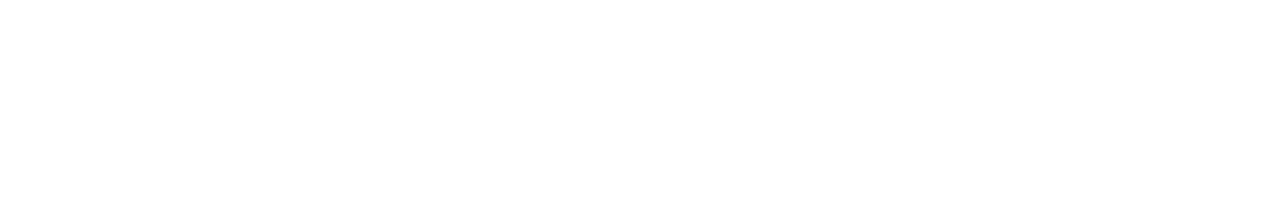
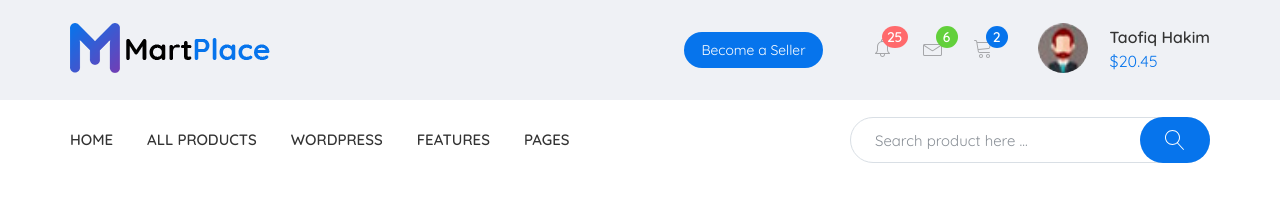
Before and after one commit to ArvardDev/martplace, a website: page app/index.html in a window 1280 px wide. Drawn offline with nearby package versions, Linux system fonts and the light colour scheme; files that its build step writes are made by us from their sources.

Commit message:
added header, added icons

```diff
--- a/app/index.html
+++ b/app/index.html
@@ -1,5 +1,6 @@
 <!DOCTYPE html>
 <html lang="ru">
+
 <head>
 	<title>New Project</title>
 
@@ -10,11 +11,80 @@
 	<link rel="stylesheet" href="css/libs.min.css">
 	<link rel="stylesheet" href="css/style.css">
 </head>
+
 <body>
+	<header class="header">
+		<div class="header__top">
+			<div class="container">
+				<div class="header__top-inner">
+					<div class="header__logo logo">
+						<a href="#">
+							<img src="images/logo.png" alt="logo">
+						</a>
+					</div>
+					<a class="header__btn" href="#">
+						Become a Seller
+					</a>
+					<div class="header__links">
+						<a class="header__alerts header__links-item" href="#">
+							<img class="header__alerts-img header__links-img" src="images/icons/alarm.svg" alt="alerts">
+							<span class="header__alerts-span header__links-span">25</span>
+						</a>
+						<a class="header__messages header__links-item" href="#">
+							<img class="header__messages-img header__links-img" src="images/icons/envelope.svg" alt="messages">
+							<span class="header__messages-span header__links-span">6</span>
+						</a>
+						<a class="header__cart header__links-item" href="#">
+							<img class="header__cart-img header__links-img" src="images/icons/cart.svg" alt="cart">
+							<span class="header__cart-span header__links-span">2</span>
+						</a>
+					</div>
+					<div class="header__profile-box">
+						<div class="header__profile-img">
+							<a href="#">
+								<img src="images/user1.jpg" alt="">
+							</a>
+						</div>
+						<div class="header__profile">
+							<a class="header__profile-name" href="#">
+								Taofiq Hakim
+							</a>
+							<a class="header__profile-cash" href="#">
+								$20.45
+							</a>
+						</div>
+					</div>
+				</div>
+			</div>
+		</div>
+		<div class="header__bottom">
+			<div class="container">
+				<div class="header__bottom-inner">
+					<nav class="header__menu">
+						<ul class="header__menu-list">
+							<li><a href="#">HOME</a></li>
+							<li><a href="#">ALL PRODUCTS</a></li>
+							<li><a href="#">WORDPRESS</a></li>
+							<li><a href="#">FEATURES</a></li>
+							<li><a href="#">PAGES</a></li>
+						</ul>
+					</nav>
+					<div class="header__search">
+						<form>
+							<input class="header__search-input" type="text" placeholder="Search product here ...">
+							<button class="header__search-btn">
+								<img src="images/icons/magnifier.svg" alt="search">
+							</button>
+						</form>
+					</div>
+				</div>
+			</div>
+		</div>
+	</header>
 
+	<script src="https://ajax.googleapis.com/ajax/libs/jquery/3.5.1/jquery.min.js"></script>
+	<script src="js/libs.min.js"></script>
+	<script src="js/main.js"></script>
+</body>
 
-<script src="https://ajax.googleapis.com/ajax/libs/jquery/3.5.1/jquery.min.js"></script>
-<script src="js/libs.min.js"></script>
-<script src="js/main.js"></script>
-</body>
 </html>
--- /dev/null
+++ b/app/scss/_fonts.scss
@@ -0,0 +1,29 @@
+@font-face {
+	font-family: 'Quicksand';
+	src: local('Quicksand Bold'), local('Quicksand-Bold'),
+		url('../fonts/Quicksand-Bold.woff2') format('woff2'),
+		url('../fonts/Quicksand-Bold.woff') format('woff');
+	font-weight: 700;
+	font-style: normal;
+	font-display: swap;
+}
+
+@font-face {
+	font-family: 'Quicksand';
+	src: local('Quicksand Medium'), local('Quicksand-Medium'),
+		url('../fonts/Quicksand-Medium.woff2') format('woff2'),
+		url('../fonts/Quicksand-Medium.woff') format('woff');
+	font-weight: 500;
+	font-style: normal;
+	font-display: swap;
+}
+
+@font-face {
+	font-family: 'Quicksand';
+	src: local('Quicksand Regular'), local('Quicksand-Regular'),
+		url('../fonts/Quicksand-Regular.woff2') format('woff2'),
+		url('../fonts/Quicksand-Regular.woff') format('woff');
+	font-weight: 400;
+	font-style: normal;
+	font-display: swap;
+}
--- /dev/null
+++ b/app/scss/_global.scss
@@ -0,0 +1,36 @@
+html {
+	box-sizing: border-box;
+}
+
+*,
+*::before,
+*::after {
+	box-sizing: inherit;
+}
+
+a{
+	display: inline-block;
+	text-decoration: none;
+}
+
+button{
+	cursor: pointer;
+}
+
+ul, li{
+	margin: 0;
+	padding: 0;
+	list-style: none;
+}
+
+body {
+	font-family: 'Quicksand';
+	font-weight: 400;
+	color: #555555;
+}
+
+.container {
+	max-width: 1170px;
+	margin: 0 auto;
+	padding: 0 15px;
+}
--- /dev/null
+++ b/app/scss/_vars.scss
@@ -0,0 +1,5 @@
+$bg: #eff1f5;
+$btn: #0674ec;
+$main: #555555;
+$darkmain: #333333;
+$greyborder: #ececec;
--- a/app/scss/style.scss
+++ b/app/scss/style.scss
@@ -1,16 +1,199 @@
-html {
-	box-sizing: border-box;
+@import 'global';
+@import 'vars';
+@import 'fonts';
+
+// header start
+
+.header {
+	&__top {
+		background-color: $bg;
+
+	}
+
+	&__top-inner {
+		display: flex;
+		justify-content: space-between;
+		align-items: center;
+		min-height: 100px;
+	}
+
+	&__btn {
+		font-size: 14px;
+		line-height: 18px;
+		color: #ffffff;
+		background-color: $btn;
+		border-radius: 20px;
+		padding: 9px 17px;
+		margin-left: auto;
+		margin-right: 50px;
+
+		&:hover {
+			background-color: #ffffff;
+			color: $btn;
+			box-shadow: 0 0 0 2px $btn;
+		}
+	}
+
+	&__links {
+		display: flex;
+		align-items: center;
+
+		img {
+			opacity: 0.3;
+
+			&:hover {
+				opacity: 1;
+			}
+		}
+
+		a+a {
+			margin-left: 30px;
+		}
+
+		&-item {
+			position: relative;
+			color: #ffffff;
+		}
+
+		&-span {
+			position: absolute;
+			font-size: 14px;
+			font-weight: 500;
+			min-width: 22px;
+			min-height: 22px;
+			line-height: 22px;
+			padding: 0 5px;
+			right: -15px;
+			top: -12px;
+			border-radius: 50%;
+			text-align: center;
+		}
+	}
+
+	&__alerts-span {
+		background-color: #ff6a6c;
+	}
+
+	&__messages-span {
+		background-color: #62d03b;
+	}
+
+	&__cart-span {
+		background-color: #0674ec;
+	}
+
+	&__profile-box {
+		margin-left: 45px;
+		display: flex;
+		align-items: center;
+
+		a {
+			font-size: 16px;
+		}
+	}
+
+	&__profile-img {
+		margin-right: 22px;
+
+		img {
+			border-radius: 50%;
+			width: 50px;
+			height: 50px;
+		}
+
+	}
+
+	&__profile {
+		&-name {
+			display: block;
+
+			max-width: 140px;
+			margin-bottom: 6px;
+			font-weight: 500;
+			color: $darkmain;
+
+			&:hover {
+				color: $btn;
+				text-shadow: 1px 1px 15px $btn;
+			}
+		}
+
+		&-cash {
+			color: $btn;
+			border-bottom: 1px solid transparent;
+
+			&:hover {
+				border-bottom: 1px solid $btn;
+				text-shadow: 1px 1px 15px $btn;
+			}
+		}
+	}
 }
 
-*,
-*::before,
-*::after {
-	box-sizing: inherit;
+.header__bottom-inner {
+	display: flex;
+	justify-content: space-between;
+	align-items: center;
+	min-height: 80px;
 }
 
+.header__menu-list {
+	display: flex;
+	justify-content: space-between;
+	align-items: center;
+	font-size: 15px;
+	font-weight: 500;
 
-.container {
-	max-width:1000;
-	margin: 0 auto;
-	padding: 0 15px;
+	li+li {
+		margin-left: 34px;
+	}
+
+	a {
+		color: $darkmain;
+
+		&:hover {
+			color: $btn;
+			text-shadow: 1px 1px 15px $btn;
+		}
+	}
 }
+
+.header__search {
+	position: relative;
+	font-size: 15px;
+	&-input{
+		height: 46px;
+		min-width: 360px;
+		padding: 14px 85px 14px 24px;
+		border: 1px solid #d9dfe5;
+		border-radius: 25px;
+		&::placeholder{
+			color: #898f96;
+		}
+		&:focus{
+			border: 1px solid $btn;
+		}
+	}
+	&-btn{
+		position: absolute;
+		background-color: $btn;
+		width: 70px;
+		height: 46px;
+		border: none;
+		border-radius: 25px;
+		top: 0;
+		right: 0;
+		display: flex;
+		justify-content: center;
+		align-items: center;
+		transition: 0.7s;
+		&:hover{
+			width: 90px;
+			box-shadow: 0 0 25px 1px $btn;
+		}
+	}
+
+
+}
+
+// header end
```
Also changed, not shown: app/fonts/Quicksand-Bold.woff (added), app/fonts/Quicksand-Bold.woff2 (added), app/fonts/Quicksand-Medium.woff (added), app/fonts/Quicksand-Medium.woff2 (added), app/fonts/Quicksand-Regular.woff (added), app/fonts/Quicksand-Regular.woff2 (added), app/images/icons/alarm.svg (added), app/images/icons/cart.svg (added), app/images/icons/envelope.svg (added), app/images/icons/gift.svg (added), app/images/icons/heart-o.svg (added), app/images/icons/lock.svg (added), app/images/icons/magnifier.svg (added), app/images/logo.png (added), 1 more files.
